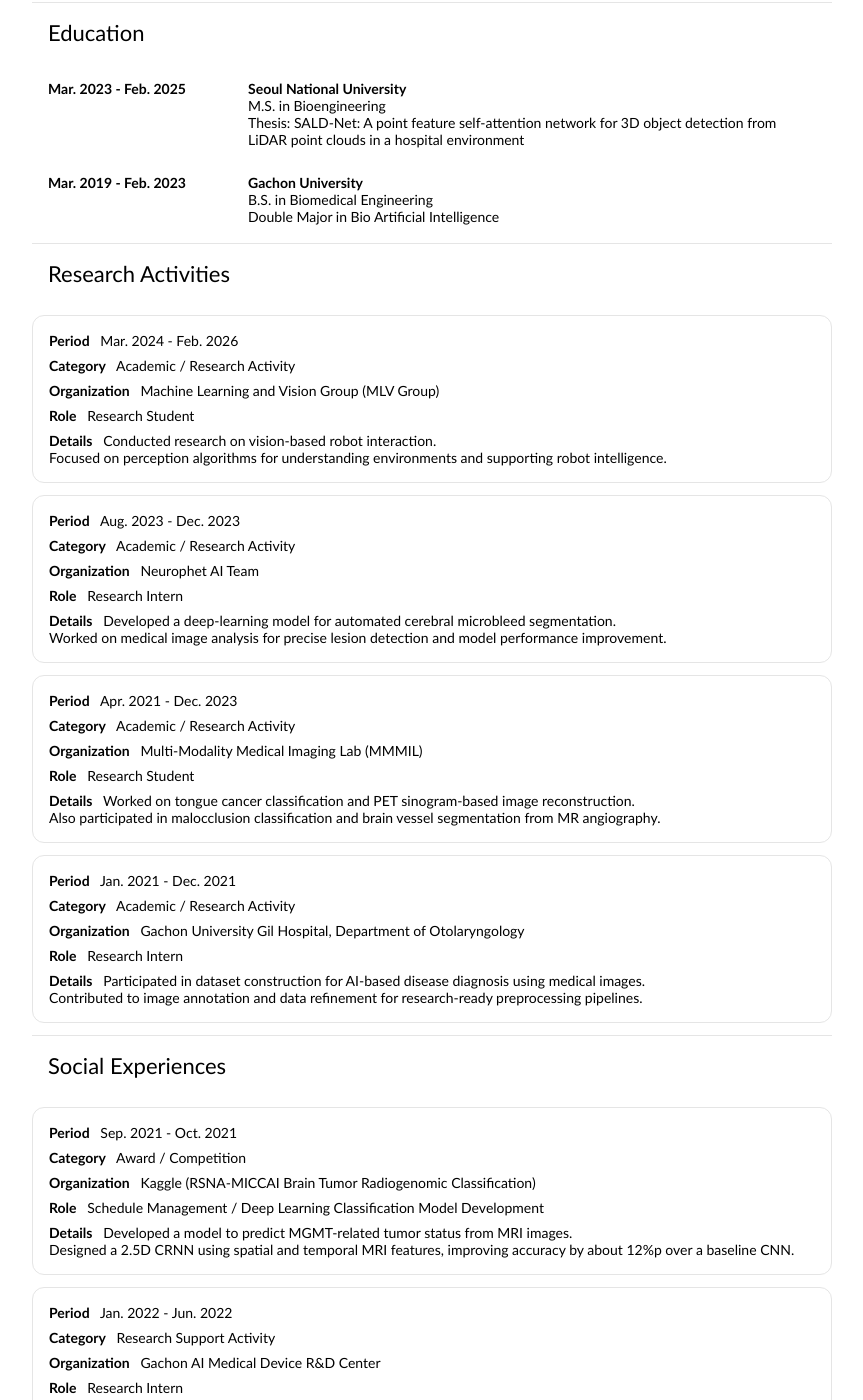
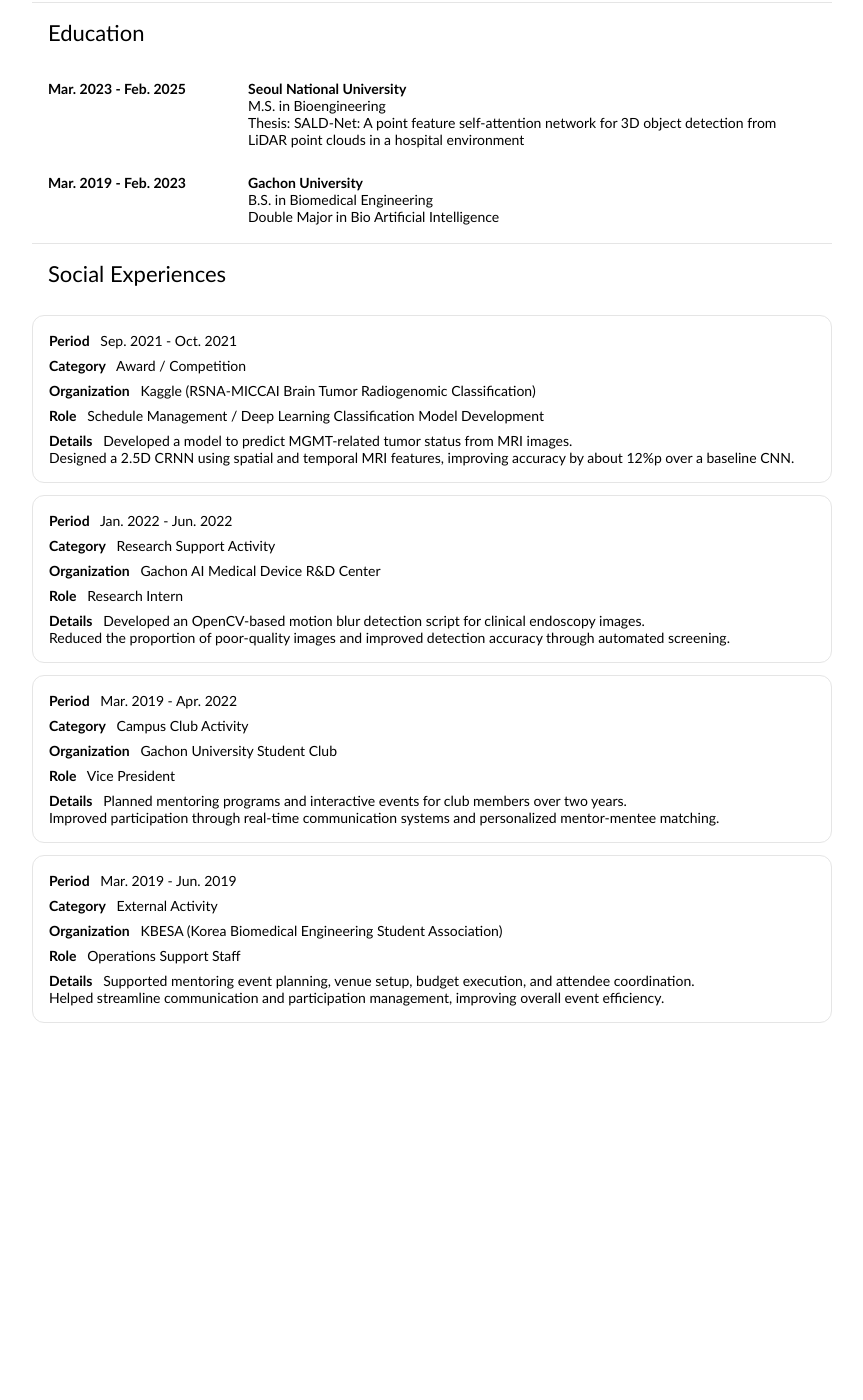
Before and after one commit to Groovy52/Groovy52.github.io, a Jekyll site: the page index.html, which Jekyll copies as it is, in a window 1280 px wide and 1400 px high, scrolled down 1121 px. Shown: the whole window, without its empty margins (208-1071 px from the left). Built offline with Jekyll 4.4.1, drawn with Linux system fonts in a browser that asks for light colours; after the commit the page ends 2164 px from its top, so only the background shows below that.

Commit message:
Update index.html

```diff
--- a/index.html
+++ b/index.html
@@ -191,63 +191,6 @@
             </table>
 
             <!-- Research Activities -->
-            <table style="width:100%;border:0px;border-spacing:0px;border-collapse:separate;margin-right:auto;margin-left:auto;border-top:1px solid #e5e5e5;">
-              <tbody>
-                <tr>
-                  <td style="padding:16px;width:100%;vertical-align:middle">
-                    <h2>Research Activities</h2>
-                  </td>
-                </tr>
-              </tbody>
-            </table>
-
-            <table style="width:100%;border:0px;border-spacing:0px 12px;border-collapse:separate;margin-right:auto;margin-left:auto;">
-              <tbody>
-                <tr>
-                  <td style="padding:16px;border:1px solid #e5e5e5;border-radius:12px;">
-                    <p style="margin:0 0 8px 0;"><strong>Period</strong> &nbsp; Mar. 2024 - Feb. 2026</p>
-                    <p style="margin:0 0 8px 0;"><strong>Category</strong> &nbsp; Academic / Research Activity</p>
-                    <p style="margin:0 0 8px 0;"><strong>Organization</strong> &nbsp; Machine Learning and Vision Group (MLV Group)</p>
-                    <p style="margin:0 0 8px 0;"><strong>Role</strong> &nbsp; Research Student</p>
-                    <p style="margin:0;"><strong>Details</strong> &nbsp; Conducted research on vision-based robot interaction.<br>
-                    Focused on perception algorithms for understanding environments and supporting robot intelligence.</p>
-                  </td>
-                </tr>
-
-                <tr>
-                  <td style="padding:16px;border:1px solid #e5e5e5;border-radius:12px;">
-                    <p style="margin:0 0 8px 0;"><strong>Period</strong> &nbsp; Aug. 2023 - Dec. 2023</p>
-                    <p style="margin:0 0 8px 0;"><strong>Category</strong> &nbsp; Academic / Research Activity</p>
-                    <p style="margin:0 0 8px 0;"><strong>Organization</strong> &nbsp; Neurophet AI Team</p>
-                    <p style="margin:0 0 8px 0;"><strong>Role</strong> &nbsp; Research Intern</p>
-                    <p style="margin:0;"><strong>Details</strong> &nbsp; Developed a deep-learning model for automated cerebral microbleed segmentation.<br>
-                    Worked on medical image analysis for precise lesion detection and model performance improvement.</p>
-                  </td>
-                </tr>
-
-                <tr>
-                  <td style="padding:16px;border:1px solid #e5e5e5;border-radius:12px;">
-                    <p style="margin:0 0 8px 0;"><strong>Period</strong> &nbsp; Apr. 2021 - Dec. 2023</p>
-                    <p style="margin:0 0 8px 0;"><strong>Category</strong> &nbsp; Academic / Research Activity</p>
-                    <p style="margin:0 0 8px 0;"><strong>Organization</strong> &nbsp; Multi-Modality Medical Imaging Lab (MMMIL)</p>
-                    <p style="margin:0 0 8px 0;"><strong>Role</strong> &nbsp; Research Student</p>
-                    <p style="margin:0;"><strong>Details</strong> &nbsp; Worked on tongue cancer classification and PET sinogram-based image reconstruction.<br>
-                    Also participated in malocclusion classification and brain vessel segmentation from MR angiography.</p>
-                  </td>
-                </tr>
-
-                <tr>
-                  <td style="padding:16px;border:1px solid #e5e5e5;border-radius:12px;">
-                    <p style="margin:0 0 8px 0;"><strong>Period</strong> &nbsp; Jan. 2021 - Dec. 2021</p>
-                    <p style="margin:0 0 8px 0;"><strong>Category</strong> &nbsp; Academic / Research Activity</p>
-                    <p style="margin:0 0 8px 0;"><strong>Organization</strong> &nbsp; Gachon University Gil Hospital, Department of Otolaryngology</p>
-                    <p style="margin:0 0 8px 0;"><strong>Role</strong> &nbsp; Research Intern</p>
-                    <p style="margin:0;"><strong>Details</strong> &nbsp; Participated in dataset construction for AI-based disease diagnosis using medical images.<br>
-                    Contributed to image annotation and data refinement for research-ready preprocessing pipelines.</p>
-                  </td>
-                </tr>
-              </tbody>
-            </table>
 
             <!-- Social Experiences -->
             <table style="width:100%;border:0px;border-spacing:0px;border-collapse:separate;margin-right:auto;margin-left:auto;border-top:1px solid #e5e5e5;">
```
